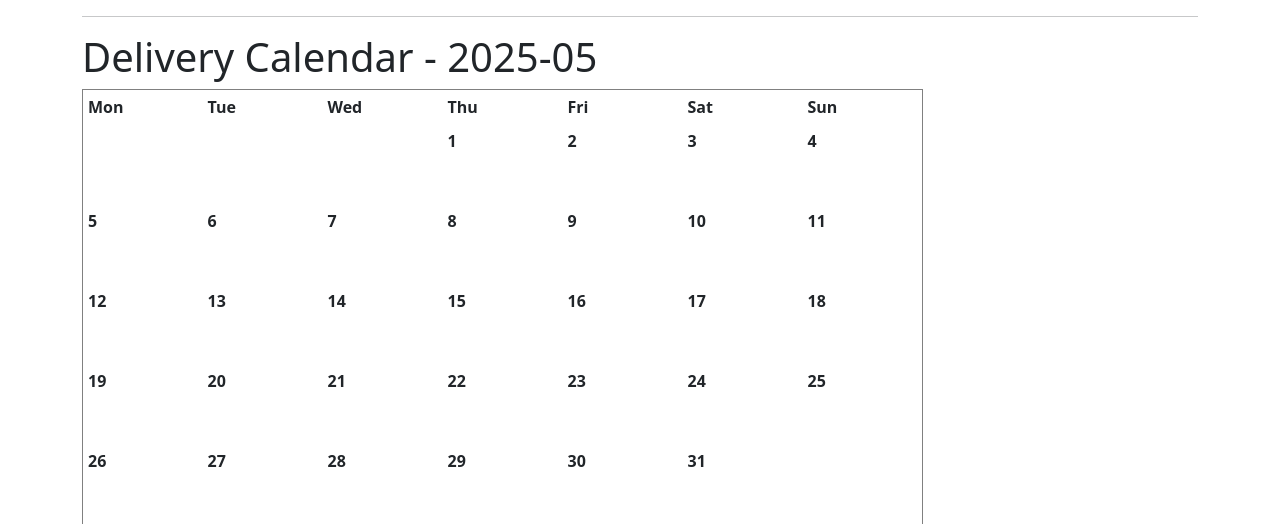
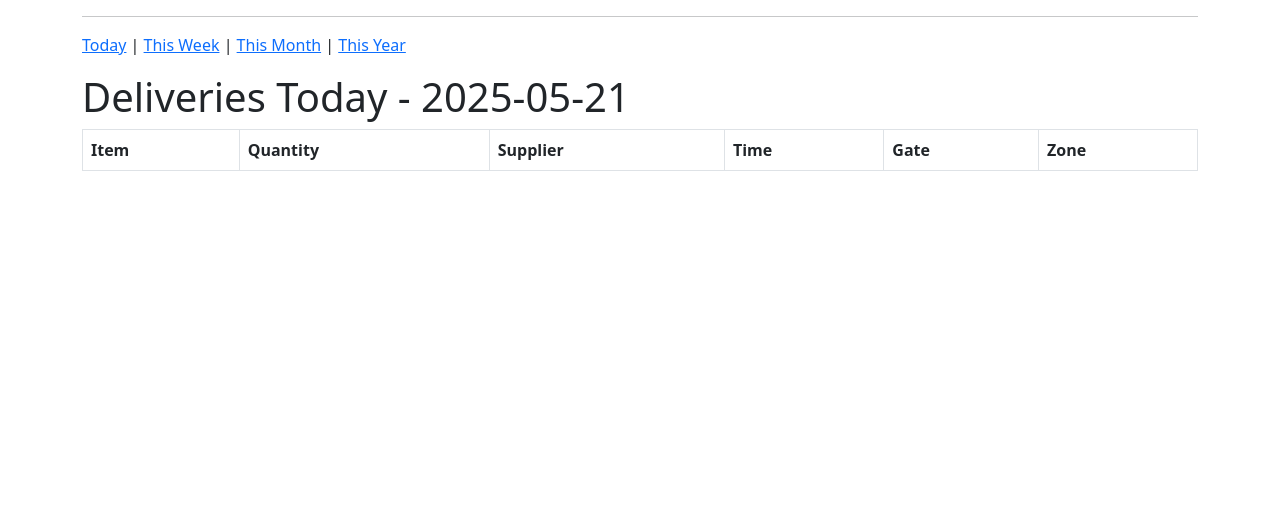
Before and after one commit to mirek001/flask-test, a Flask app: page /calendar?period=today in a window 1280 px wide. Shown: the part 40-564 px from the top of the page. Run offline with Flask 3, Linux system fonts and the light colour scheme; tables that the repository leaves empty hold one stand-in row (values such as "Sample post"); lists and menus that the app fills with data are empty.

Commit message:
Add period options to delivery calendar

```diff
--- a/app.py
+++ b/app.py
@@ -173,10 +173,64 @@ def delete_delivery(delivery_id):
 
 @app.route('/calendar')
 def calendar_view():
+    """Display deliveries for a selected period."""
+    period = request.args.get("period", "month")
     today = datetime.date.today()
+
+    conn = get_db_connection()
+
+    if period == "today":
+        deliveries = conn.execute(
+            "SELECT id, item, quantity, supplier, delivery_date, delivery_time, gate, zone FROM deliveries WHERE delivery_date = ?",
+            (today.isoformat(),),
+        ).fetchall()
+        conn.close()
+        return render_template(
+            "calendar.html", period=period, today=today, deliveries=deliveries
+        )
+
+    if period == "week":
+        start = today - datetime.timedelta(days=today.weekday())
+        end = start + datetime.timedelta(days=6)
+        deliveries = conn.execute(
+            "SELECT id, item, quantity, supplier, delivery_date, delivery_time, gate, zone FROM deliveries WHERE delivery_date BETWEEN ? AND ?",
+            (start.isoformat(), end.isoformat()),
+        ).fetchall()
+        conn.close()
+        deliveries_by_day = {}
+        for d in deliveries:
+            deliveries_by_day.setdefault(d["delivery_date"], []).append(d)
+        days = [start + datetime.timedelta(days=i) for i in range(7)]
+        return render_template(
+            "calendar.html",
+            period=period,
+            days=days,
+            deliveries_by_day=deliveries_by_day,
+        )
+
+    if period == "year":
+        year = today.year
+        deliveries = conn.execute(
+            "SELECT delivery_date FROM deliveries WHERE strftime('%Y', delivery_date) = ?",
+            (f"{year:04d}",),
+        ).fetchall()
+        conn.close()
+        deliveries_by_month = {}
+        for d in deliveries:
+            m = int(d["delivery_date"][5:7])
+            deliveries_by_month[m] = deliveries_by_month.get(m, 0) + 1
+        months = range(1, 13)
+        return render_template(
+            "calendar.html",
+            period=period,
+            year=year,
+            months=months,
+            deliveries_by_month=deliveries_by_month,
+        )
+
+    # Default is month view
     year = today.year
     month = today.month
-    conn = get_db_connection()
     deliveries = conn.execute(
         "SELECT id, item, quantity, supplier, delivery_date, delivery_time, gate, zone FROM deliveries WHERE strftime('%Y-%m', delivery_date) = ?",
         (f"{year:04d}-{month:02d}",),
@@ -184,11 +238,12 @@ def calendar_view():
     conn.close()
     deliveries_by_day = {}
     for d in deliveries:
-        day = int(d['delivery_date'].split('-')[2])
+        day = int(d["delivery_date"].split("-")[2])
         deliveries_by_day.setdefault(day, []).append(d)
     weeks = calendar.monthcalendar(year, month)
     return render_template(
-        'calendar.html',
+        "calendar.html",
+        period="month",
         weeks=weeks,
         deliveries_by_day=deliveries_by_day,
         year=year,
--- a/templates/calendar.html
+++ b/templates/calendar.html
@@ -1,5 +1,76 @@
 {% extends 'base.html' %}
 {% block content %}
+<div class="mb-3">
+    <a href="{{ url_for('calendar_view', period='today') }}">Today</a> |
+    <a href="{{ url_for('calendar_view', period='week') }}">This Week</a> |
+    <a href="{{ url_for('calendar_view', period='month') }}">This Month</a> |
+    <a href="{{ url_for('calendar_view', period='year') }}">This Year</a>
+</div>
+
+{% if period == 'today' %}
+<h1>Deliveries Today - {{ today }}</h1>
+<table class="table table-bordered">
+    <thead>
+        <tr>
+            <th>Item</th>
+            <th>Quantity</th>
+            <th>Supplier</th>
+            <th>Time</th>
+            <th>Gate</th>
+            <th>Zone</th>
+        </tr>
+    </thead>
+    <tbody>
+        {% for d in deliveries %}
+        <tr>
+            <td>{{ d['item'] }}</td>
+            <td>{{ d['quantity'] }}</td>
+            <td>{{ d['supplier'] }}</td>
+            <td>{{ d['delivery_time'] }}</td>
+            <td>{{ d['gate'] }}</td>
+            <td>{{ d['zone'] }}</td>
+        </tr>
+        {% endfor %}
+    </tbody>
+</table>
+
+{% elif period == 'week' %}
+<h1>Deliveries This Week</h1>
+<table border="1" cellpadding="5" cellspacing="0">
+    <tr>
+        {% for d in days %}
+        <th>{{ d.strftime('%a %d') }}</th>
+        {% endfor %}
+    </tr>
+    <tr>
+        {% for d in days %}
+        <td valign="top" style="width:120px;height:80px;">
+            {% set ds = d.isoformat() %}
+            {% for item in deliveries_by_day.get(ds, []) %}
+                {{ item['delivery_time'] }} - {{ item['item'] }} ({{ item['quantity'] }})<br>
+                <small>{{ item['gate'] }} / {{ item['zone'] }}</small><br>
+            {% endfor %}
+        </td>
+        {% endfor %}
+    </tr>
+</table>
+
+{% elif period == 'year' %}
+<h1>Deliveries This Year - {{ year }}</h1>
+<table border="1" cellpadding="5" cellspacing="0">
+    <tr>
+        <th>Month</th>
+        <th>Total Deliveries</th>
+    </tr>
+    {% for m in months %}
+    <tr>
+        <td>{{ m }}</td>
+        <td>{{ deliveries_by_month.get(m, 0) }}</td>
+    </tr>
+    {% endfor %}
+</table>
+
+{% else %}
 <h1>Delivery Calendar - {{ year }}-{{ '%02d'|format(month) }}</h1>
 <table border="1" cellpadding="5" cellspacing="0">
     <tr>
@@ -29,6 +100,7 @@
     </tr>
     {% endfor %}
 </table>
+{% endif %}
 <script>
 function dragstart_handler(ev) {
     ev.dataTransfer.setData('text/plain', ev.target.dataset.id);
```
Also changed, not shown: README.md.
